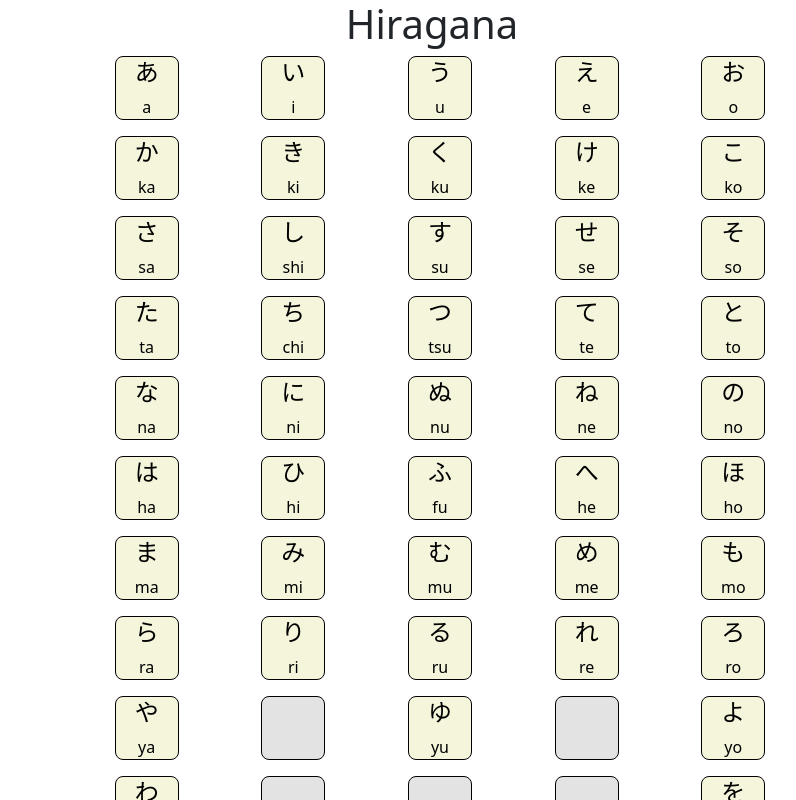
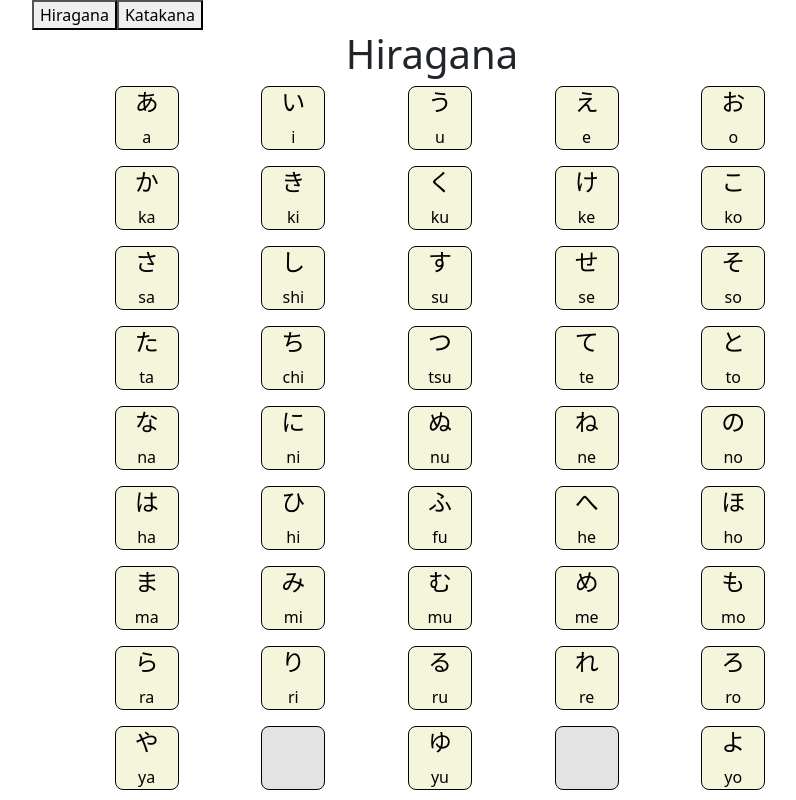
Before and after one commit to Omrron/LanguageLearnSite, a React (Vite) app in the folder LanguageSite/: page / in a window 1280 px wide. Shown: the top 800 px of the page, without its empty margins (208-1004 px from the left). Built offline with nearby package versions, Linux system fonts and the light colour scheme.

Commit message:
Moved content to page and used arkui for multiple lists

```diff
--- a/LanguageSite/src/App.tsx
+++ b/LanguageSite/src/App.tsx
@@ -1,16 +1,11 @@
-import ListGroup from "./components/ListGroup";
 import './Styles/CommonStyles.css'
-import { word } from "./types";
-import { hiragana } from "./constants";
-
-const handleSelectItem = (item: word) => {
-  let sound = new Audio(`src\\assets\\Audio\\${item.Translation}.mp3`);
-  sound.play()
-}
+import KanaPage from './pages/kanaPage';
 
 function App()
 {
-  return <div className="wrapper"><ListGroup items={hiragana} heading="Hiragana" onSelectItem={handleSelectItem}/></div>
+  return (
+  <KanaPage/>
+);
 }
 
 export default App;
--- /dev/null
+++ b/LanguageSite/src/pages/KanaPage.tsx
@@ -0,0 +1,52 @@
+import { useState } from "react";
+import ListGroup from "../components/ListGroup";
+import { hiragana, katakana } from "../constants";
+import { word } from "../types";
+import '.././Styles/CommonStyles.css'
+import { ToggleGroup, useToggleGroup } from "@ark-ui/react";
+
+const handleSelectItem = (item: word) => {
+  let sound = new Audio(`src\\assets\\Audio\\${item.Translation}.mp3`);
+  sound.play();
+};
+
+const KanaPage = () => {
+  const kanaToggleGroup = useToggleGroup();
+  const kanaTypes = ["Hiragana", "Katakana"];
+  const [activeKana, setActiveKana] = useState(kanaTypes[0])
+
+    if (kanaToggleGroup.value.length !== 0 && kanaToggleGroup.value[0] !== activeKana)
+    {
+        setActiveKana(kanaToggleGroup.value[0]);
+    }
+
+  return (
+    <div className="wrapper">
+      <ToggleGroup.RootProvider value={kanaToggleGroup}
+      >
+        {kanaTypes.map((kanaType) => (
+          <ToggleGroup.Item className="my-radio" key={kanaType} value={kanaType}>
+            {kanaType}
+          </ToggleGroup.Item>
+        ))}
+      </ToggleGroup.RootProvider>
+
+      {activeKana == "Hiragana" && (
+        <ListGroup
+          items={hiragana}
+          heading="Hiragana"
+          onSelectItem={handleSelectItem}
+        />
+      )}
+      {activeKana == "Katakana" && (
+        <ListGroup
+          items={katakana}
+          heading="Katakana"
+          onSelectItem={handleSelectItem}
+        />
+      )}
+    </div>
+  );
+};
+
+export default KanaPage;
```
